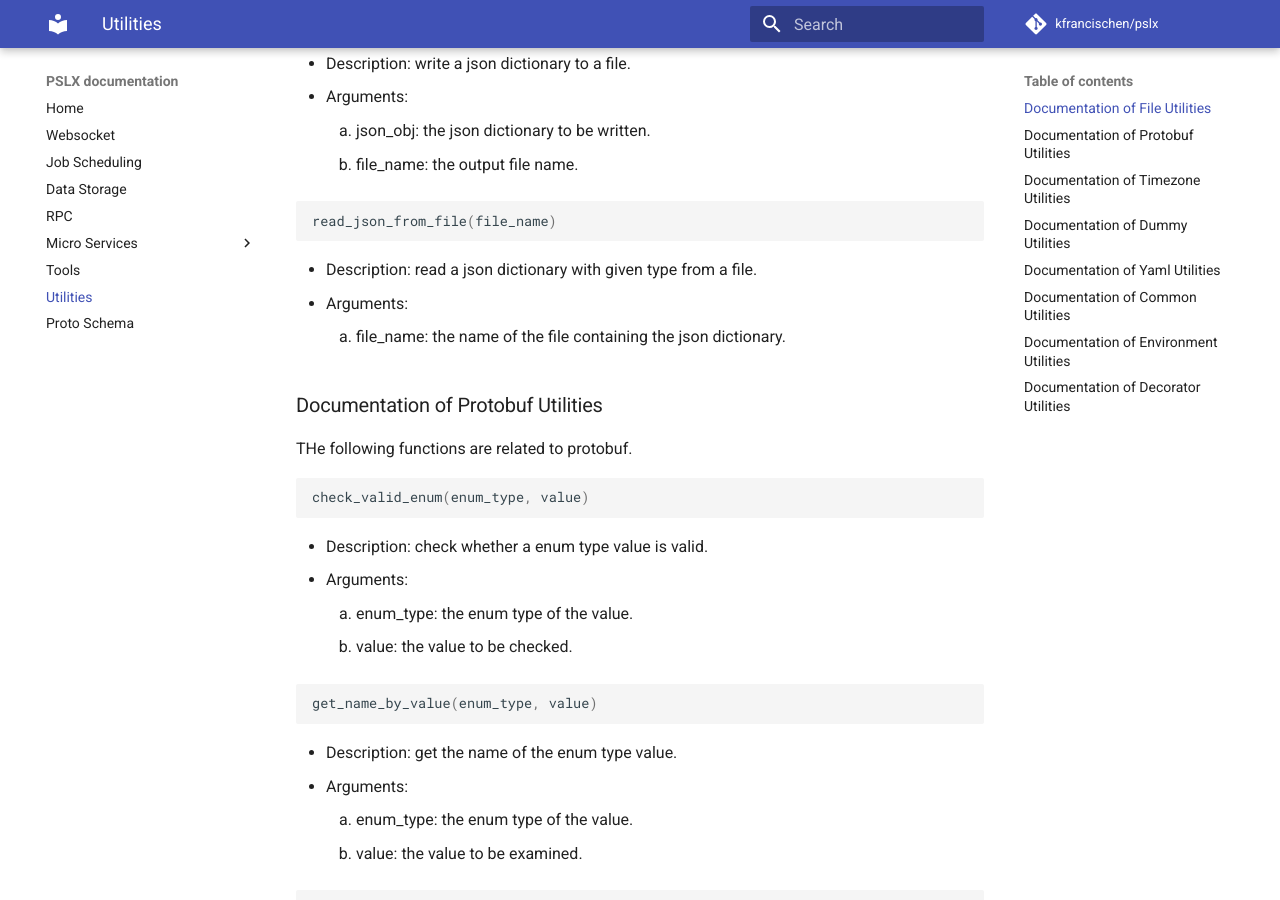
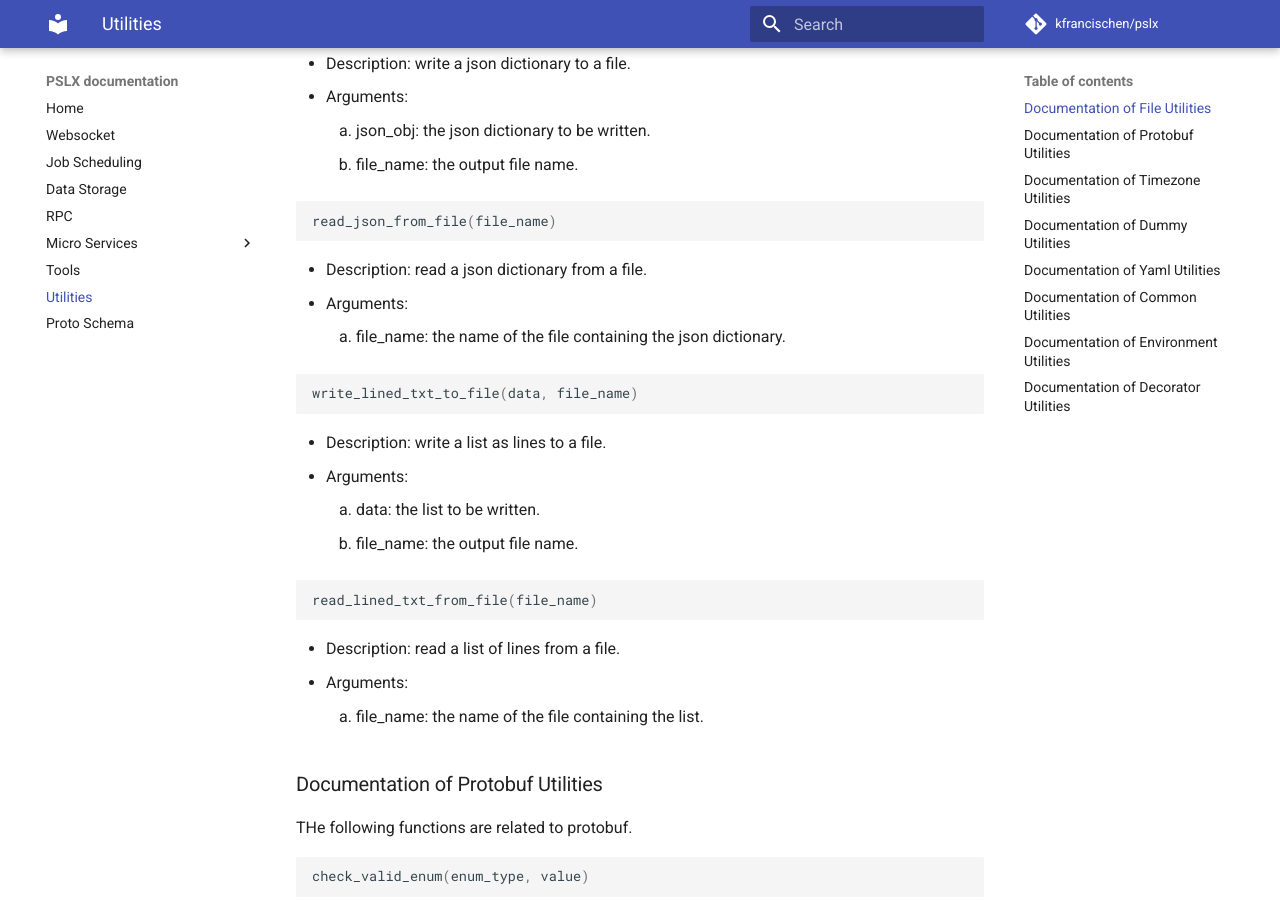
Before and after one commit to kfrancischen/pslx, an MkDocs documentation site: the page built from doc/docs/util.md, in a window 1280 px wide and 900 px high, scrolled down 5338 px. Built offline with MkDocs 1.6.1 and Material for MkDocs 9.7.7, drawn with Linux system fonts in a browser that asks for light colours; comment, search, counter and statistics services are not loaded; old or Windows-style settings are respelled for this version of MkDocs.

Commit message:
upgrade to v2.3

````diff
--- a/doc/docs/util.md
+++ b/doc/docs/util.md
@@ -214,10 +214,24 @@ write_json_to_file(json_obj, file_name)
 ```python
 read_json_from_file(file_name)
 ```
-* Description: read a json dictionary with given type from a file.
+* Description: read a json dictionary from a file.
 * Arguments:
     1. file_name: the name of the file containing the json dictionary.
 
+```python
+write_lined_txt_to_file(data, file_name)
+```
+* Description: write a list as lines to a file.
+* Arguments:
+    1. data: the list to be written.
+    2. file_name: the output file name.
+
+```python
+read_lined_txt_from_file(file_name)
+```
+* Description: read a list of lines from a file.
+* Arguments:
+    1. file_name: the name of the file containing the list.
 
 ### Documentation of Protobuf Utilities
 THe following functions are related to protobuf.
--- a/setup.py
+++ b/setup.py
@@ -16,7 +16,7 @@ with open("README.md", "r") as fh:
 
 setuptools.setup(
     name="pslx",
-    version="2.2",
+    version="2.3",
     scripts=['compile_protos.sh'],
     cmdclass={
         'install': CustomInstallCommand,
````
Also changed, not shown: 2 other files.
